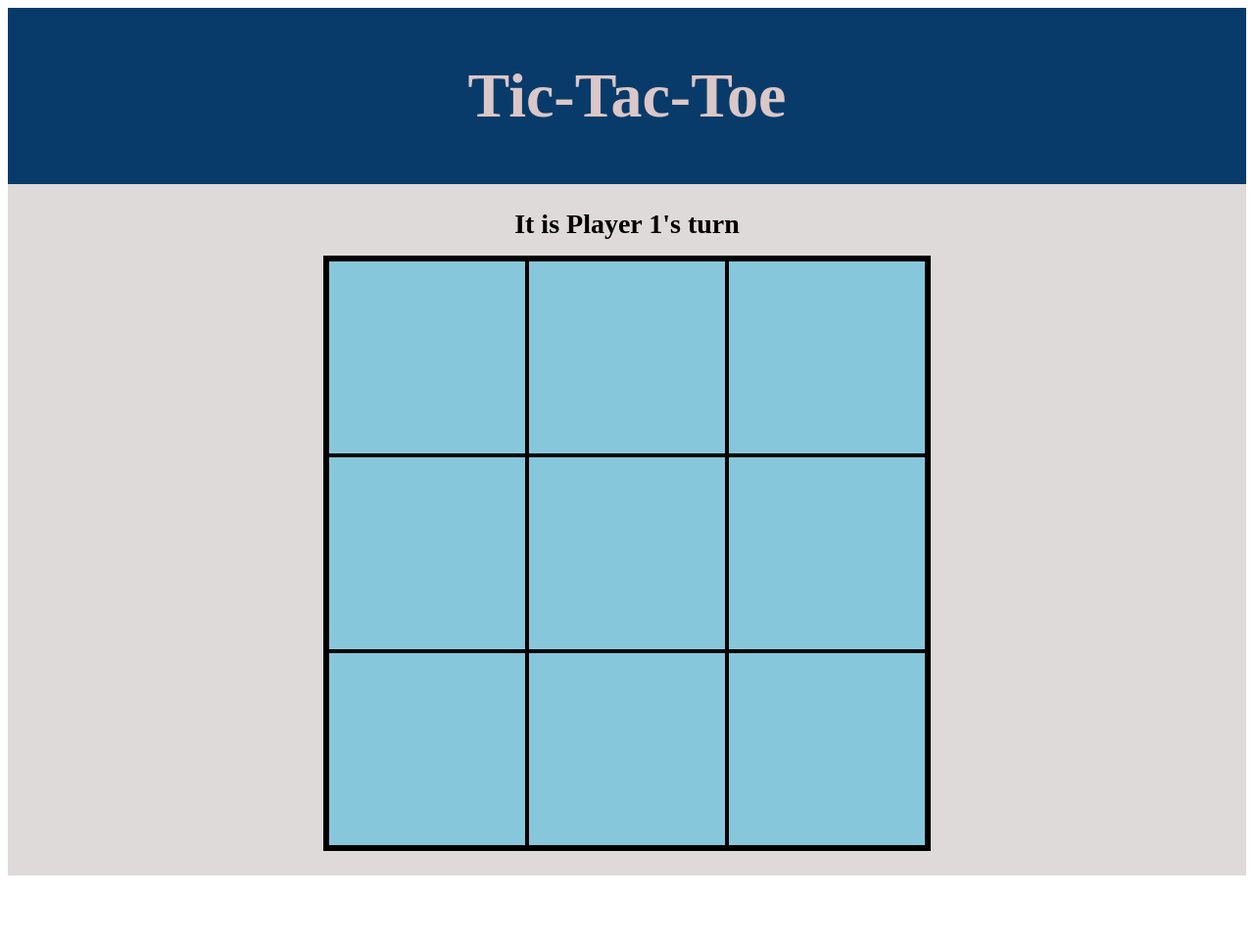
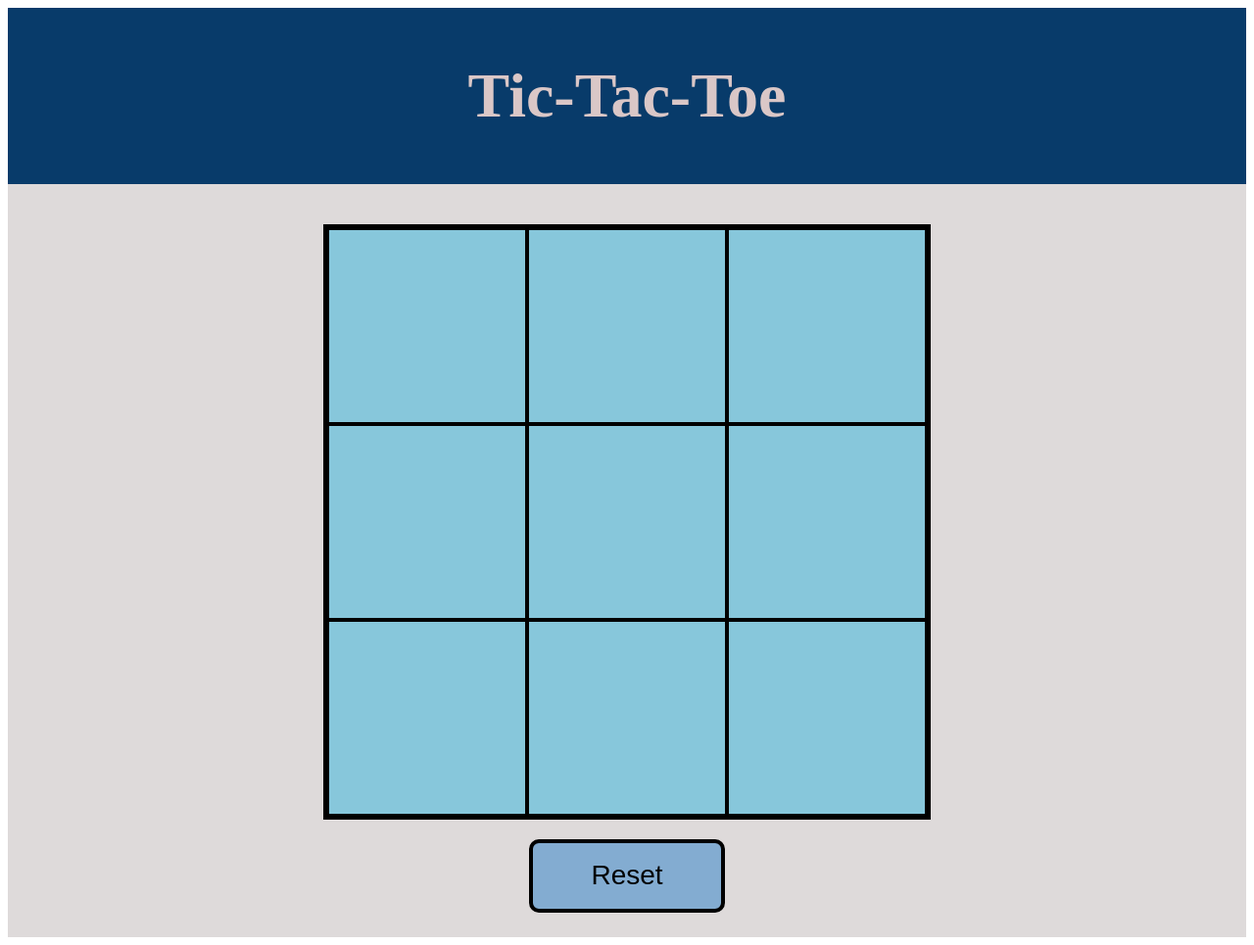
Before and after one commit to kyruken/tic-tac-toe, a plain HTML site: page index.html in a window 1280 px wide. Shown: the whole page at 98% size. Before the commit the page ends 902 px from the top, so only its background shows below. Drawn offline with Linux system fonts and the light colour scheme.

Commit message:
refactored gameBoard and player

```diff
--- a/index.html
+++ b/index.html
@@ -17,6 +17,7 @@
     <section id="main" class="main-container">
         <div id="turn-display" class="turn-container"></div>
         <div id="game-box" class="game-area"></div>
+        <button id="reset" class="reset-button">Reset</button>
     </section>
 </body>
 </html>
--- a/javascript.js
+++ b/javascript.js
@@ -1,110 +1,152 @@
 //Goal is to have little to no global variables or functions
 
 //gameBoard contains the literal gameboard and functions for the gameboard
+
+//gameBoard will be an object with an array of objects to display each square
+//when a square is clicked, player will mark it and will turn it into isMarked
+// when a pattern of isMarked is true, look for a winner
+
+const Player = (marker) => {
+    const markSquare = (marker) => {
+
+    }
+
+};
 const gameBoard = (() => {
     const gameBoardArray = [];
+    const gamebox = document.getElementById("game-box");
 
-    const addX = () => { gameBoardArray.unshift('X')};
+    const createSquare = () => {
+        const newSquare = document.createElement('div');
+        newSquare.classList.add('ttt-box');
+        newSquare.textContent = " ";
+        gamebox.appendChild(newSquare);
+    }
 
-    const addO = () => { gameBoardArray.unshift('O')};
+    const generateGameBoard = () => {
+        for (let x = 0; x < 9; x++) {
+            createSquare();
 
-    const displayGameBoard = () => {
-        for (let x = 0; x < gameBoardArray.length; x++) {
-            console.log(`Index ${x} with value ${gameBoardArray[x]}`);
         }
     }
-        //not sure how to do the win function just yet, putting all winning index into if statements
-        //is too much
-    const win = () => {
-            for (let x  = 0; x < gameBoardArray.length; x++) {
-                if ((gameBoardArray[0] && gameBoardArray[1] && gameBoardArray[2]) == "X") {
-                    console.log("Player 1 wins!");
-                }
-            }
-        }
-    return {
-        addX: addX,
-        addO: addO,
-        display: displayGameBoard
-    }
+
+    return ({generateGameBoard})
+
+    // const addX = () => { gameBoardArray.unshift('X')};
+
+    // const addO = () => { gameBoardArray.unshift('O')};
+
+    // const displayGameBoard = () => {
+    //     for (let x = 0; x < gameBoardArray.length; x++) {
+    //         console.log(`Index ${x} with value ${gameBoardArray[x]}`);
+    //     }
+    // }
+    //     //not sure how to do the win function just yet, putting all winning index into if statements
+    //     //is too much
+    // const win = () => {
+    //         for (let x  = 0; x < gameBoardArray.length; x++) {
+    //             if ((gameBoardArray[0] && gameBoardArray[1] && gameBoardArray[2]) == "X") {
+    //                 console.log("Player 1 wins!");
+    //             }
+    //         }
+    //     }
+    // return {
+    //     addX: addX,
+    //     addO: addO,
+    //     gameBoardArray: gameBoardArray
+    // }
 
 })();
 
-const displayController = (() => {
+gameBoard.generateGameBoard();
 
-    const gamebox = document.getElementById("game-box");
-    const turnContainer = document.getElementById("turn-display");
+// const displayController = (() => {
 
-    let turnCounter = 1;
+//     const gamebox = document.getElementById("game-box");
+//     const turnContainer = document.getElementById("turn-display");
+//     const resetButton = document.getElementById("reset");
 
-    const setTurn = () => {
-        if (turnCounter === 1) {
-            turnCounter = 2;
-        }
-        else {
-            turnCounter = 1;
-        }
-    }
-    const createPlayerTurn = () => {
-        const turnDisplay = document.createElement('div');
-        turnDisplay.classList.add('turn-display');
-        turnDisplay.textContent = `It is Player ${turnCounter}'s turn`;
-        turnContainer.appendChild(turnDisplay);
+//     let turnCounter = 1;
 
-    }
+//     const resetBoard = () => {
+//         for (let x = 0; x < gameBoard.gameBoardArray.length; x++) {
+//             console.log(x);
+//             console.log("what the dog doin");
+//         }
 
-    const changeTurnDisplay = () => {
-        setTurn();
-        turnContainer.textContent = `It is Player ${turnCounter}'s turn`;
-    }
+//     }
+
+//     const setTurn = () => {
+//         if (turnCounter === 1) {
+//             turnCounter = 2;
+//         }
+//         else {
+//             turnCounter = 1;
+//         }
+//     }
+//     const createPlayerTurn = () => {
+//         const turnDisplay = document.createElement('div');
+//         turnDisplay.classList.add('turn-display');
+//         turnDisplay.textContent = `It is Player ${turnCounter}'s turn`;
+//         turnContainer.appendChild(turnDisplay);
+
+//     }
+
+//     const changeTurnDisplay = () => {
+//         setTurn();
+//         turnContainer.textContent = `It is Player ${turnCounter}'s turn`;
+//     }
 
 
-    const createBox = () => {
-        const newBox = document.createElement('div');
-        newBox.classList.add('ttt-box');
-        newBox.textContent = " ";
+//     const createBox = () => {
+//         const newBox = document.createElement('div');
+//         newBox.classList.add('ttt-box');
+//         newBox.textContent = " ";
 
-        const removeEvent = () => {
-            newBox.removeEventListener('click', setEvent);
-        }
-        const setEvent = () => {
-            if (turnCounter === 1) {
-                newBox.textContent = "X";
-                removeEvent();
-            }
-            else {
-                newBox.textContent = "O";
-                removeEvent();
-            }
-            changeTurnDisplay();
-        }
-        newBox.addEventListener('click', setEvent);
+//         const removeEvent = () => {
+//             newBox.removeEventListener('click', setEvent);
+//         }
 
-        gamebox.appendChild(newBox);
-    }
+//         const setEvent = () => {
+//             if (turnCounter === 1) {
+//                 newBox.textContent = "X";
+//                 removeEvent();
+//             }
+//             else {
+//                 newBox.textContent = "O";
+//                 removeEvent();
+//             }
+//             changeTurnDisplay();
+//         }
 
-    const setBoxes = () => {
-        for (let x = 0; x < 9; x++) {
-            createBox();
-            console.log("x");
-        }
-    }
+//         newBox.addEventListener('click', setEvent);
+//         gamebox.appendChild(newBox);
+//     }
 
-    return {
-        createPlayerTurn: createPlayerTurn,
-        setBoxes: setBoxes,
-        changeTurn: changeTurnDisplay
-    }
+//     const setBoxes = () => {
+//         for (let x = 0; x < 9; x++) {
+//             createBox();
+//             console.log("x");
+//         }
+//     }
 
-})();
+//     return {
+//         createPlayerTurn: createPlayerTurn,
+//         setBoxes: setBoxes,
+//         changeTurn: changeTurnDisplay,
+//         reset: resetBoard
+//     }
 
-//Use an IIFE to initialize game
-const initializeGame = (() => {
-    displayController.createPlayerTurn();
-    displayController.setBoxes();
-})();
+// })();
 
-const Player = (tag) => {
-    const name = `Player ${tag}`;
+// //Use an IIFE to initialize game
+// const initializeGame = (() => {
+//     displayController.createPlayerTurn();
+//     displayController.setBoxes();
+//     displayController.reset();
+// })();
 
-};
+// const Player = (tag) => {
+//     const name = `Player ${tag}`;
+
+// };
--- a/styles.css
+++ b/styles.css
@@ -1,3 +1,11 @@
+/* Reset Styles */
+button {
+    padding: 0;
+    margin: 0;
+    border: 0;
+}
+
+/* ^ Reset Styles ^ */
 .header {
     background-color: rgb(8, 59, 106);
     font-size: 32px;
@@ -46,3 +54,19 @@
 .ttt-box:hover {
     background-color: rgb(114, 174, 193);
 }
+
+.reset-button {
+    align-self: center;
+    background-color:rgb(131, 172, 209);
+    border: 4px solid black;
+    border-radius: 10px;
+    font-weight: 600px;
+    font-size: 28px;
+    margin-top: 20px;
+    height: 75px;
+    width: 200px;
+}
+
+.reset-button:hover {
+    background-color:rgb(106, 139, 168);
+}
```
